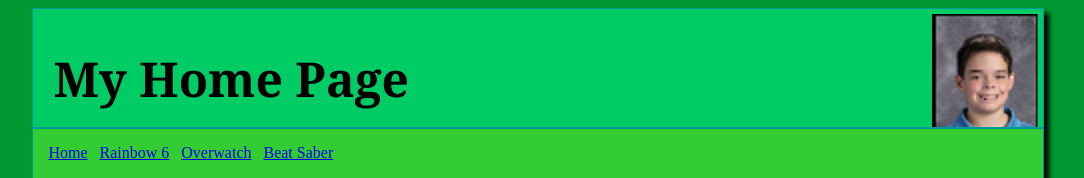
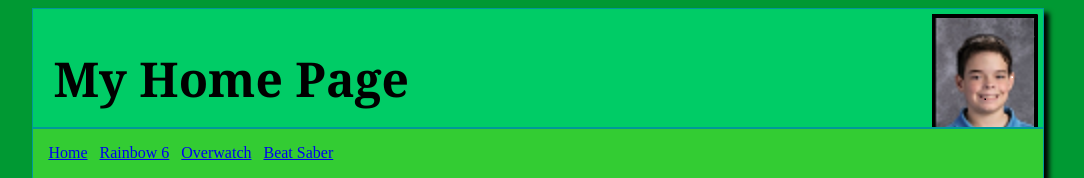
Before and after one commit to bweaver24/bweaver24.github.io, a plain HTML site: page index.html in a window 1280 px wide. Shown: the top 178 px of the page, without its empty margins (102-1186 px from the left). Drawn offline with Linux system fonts and the light colour scheme.

Commit message:
V 1.1.2
/

```diff
--- a/benw.css
+++ b/benw.css
@@ -3,7 +3,7 @@ body {
 }
 header {
 	background-color: #00cc66;
-	background-image: url("capture.png");
+	background-image: url("finalcapture.png");
 	background-position: right 5px top 5px;
 	background-repeat: no-repeat;
 	height: 108px;
```
Also changed, not shown: finalcapture.png (added).
